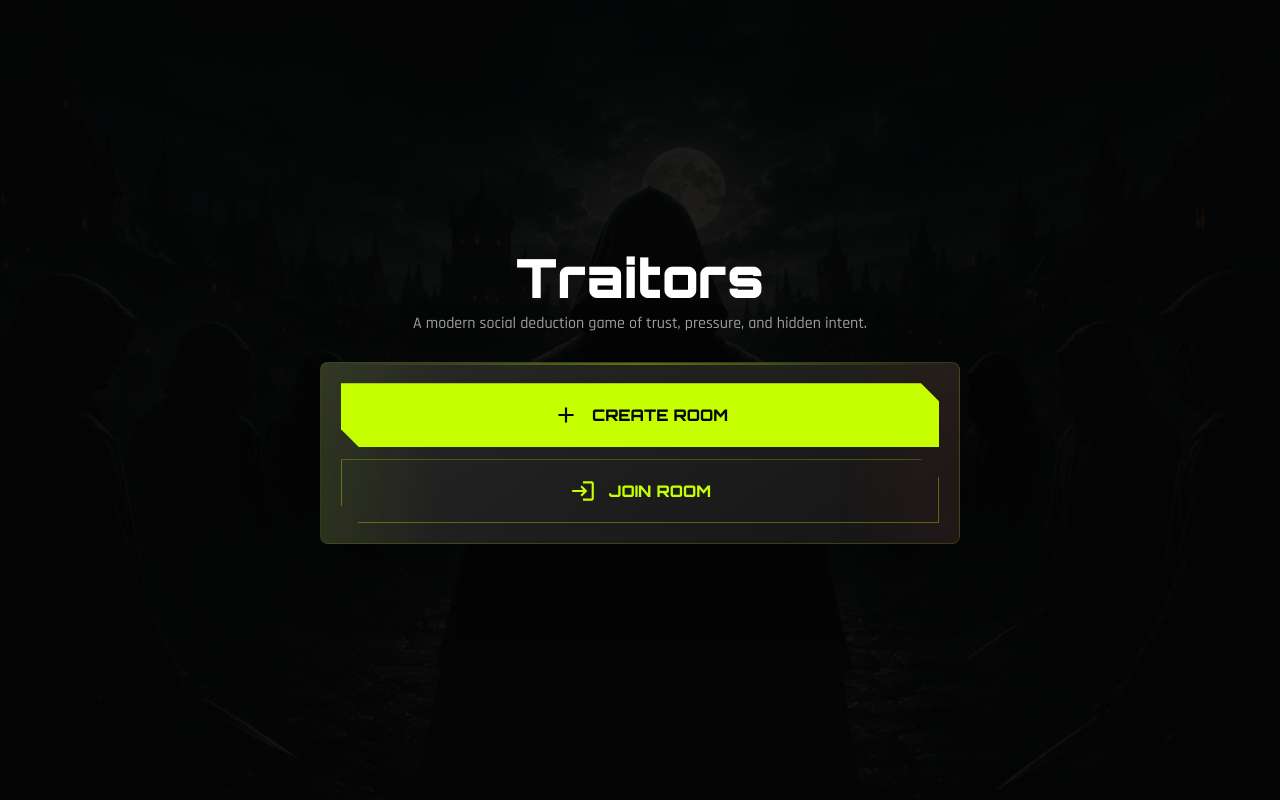
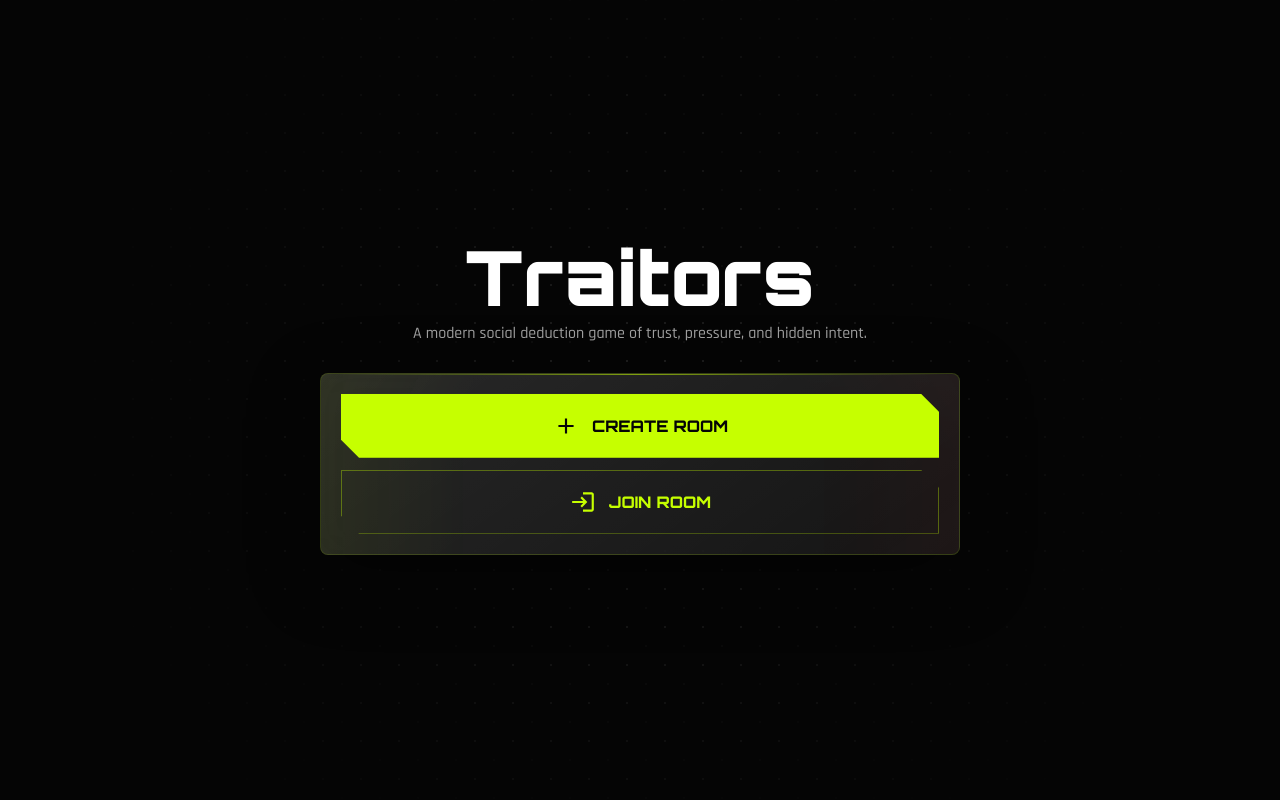
Before and after one commit to bsanket16/traitors, a React (Vite) app: page / in a window 1280 px wide. Built offline with nearby package versions, Linux system fonts and the light colour scheme; no server answers.

Commit message:
a few changes

```diff
--- a/src/pages/HomePage.tsx
+++ b/src/pages/HomePage.tsx
@@ -1,8 +1,7 @@
 import { Add, Login } from '@mui/icons-material';
-import { Box, Button, Paper, Stack, Typography } from '@mui/material';
+import { Button, Paper, Stack, Typography } from '@mui/material';
 import { useNavigate } from 'react-router-dom';
 import { Page } from '../components/Page';
-import logoImage from '../images/logo.png';
 
 export function HomePage() {
   const navigate = useNavigate();
@@ -10,8 +9,7 @@ export function HomePage() {
     <Page>
       <Stack className="center-stack home-hero">
         <Stack textAlign="center" gap={1.2} className="home-title">
-          {/* <Box component="img" src={logoImage} alt="Traitors" sx={{ maxWidth: 280, height: 'auto', marginBottom: 1 }} /> */}
-          <Typography variant="h1" fontSize={{ xs: 36, sm: 54 }}>Traitors</Typography>
+          <Typography variant="h1" fontSize={{ xs: 54, sm: 76 }}>Traitors</Typography>
           <Typography color="text.secondary">A modern social deduction game of trust, pressure, and hidden intent.</Typography>
         </Stack>
         <Paper elevation={0} className="game-card home-action-panel" sx={{ p: { xs: 2, sm: 2.5 } }}>
--- a/src/styles.css
+++ b/src/styles.css
@@ -34,25 +34,16 @@ input {
   position: fixed;
   inset: 0;
   z-index: -4;
-  background-image: url('/src/images/bg.png');
-  background-size: cover;
-  background-position: center;
-  background-attachment: fixed;
-  opacity: 0.1;
+  background-image:
+    radial-gradient(circle, rgba(255,255,255,0.105) 0 1px, transparent 1.45px),
+    radial-gradient(circle, rgba(255,255,255,0.045) 0 1px, transparent 1.5px);
+  background-position: 0 0, 19px 19px;
+  background-size: 38px 38px;
+  mask-image: radial-gradient(circle at center, black, transparent 78%);
 }
 
 .app-stage::after {
-  content: '';
-  position: fixed;
-  inset: 0;
-  z-index: -3;
-  background-image:
-    radial-gradient(circle, rgba(0,0,0,0.55) 0 1px, transparent 1.45px),
-    radial-gradient(circle, rgba(0,0,0,0.35) 0 1px, transparent 1.5px);
-  background-position: 0 0, 19px 19px;
-  background-size: 38px 38px;
-  pointer-events: none;
-  mask-image: radial-gradient(circle at center, rgba(0,0,0,0.8), rgba(0,0,0,0) 80%);
+  content: none;
 }
 
 .page-shell {
@@ -127,24 +118,22 @@ input {
 .cinematic-panel {
   width: min(100%, 620px);
   margin-inline: auto;
-  padding: 28px 20px;
-  border: 1px solid rgba(198, 255, 0, 0.2);
+  padding: 22px 18px;
+  border: 1px solid rgba(198, 255, 0, 0.18);
   background:
-    linear-gradient(145deg, rgba(18,18,18,0.95), rgba(7,7,7,0.94)),
-    radial-gradient(circle at 50% 0%, rgba(198,255,0,0.1), transparent 52%);
-  box-shadow: inset 0 0 0 1px rgba(198,255,0,0.1), 0 20px 60px rgba(0,0,0,0.45);
+    linear-gradient(145deg, rgba(18,18,18,0.94), rgba(7,7,7,0.92)),
+    radial-gradient(circle at 50% 0%, rgba(198,255,0,0.08), transparent 48%);
+  box-shadow: inset 0 0 0 1px rgba(255,255,255,0.035), 0 18px 54px rgba(0,0,0,0.38);
   overflow: hidden;
   position: relative;
-  border-radius: 12px;
 }
 
 .cinematic-panel::before {
   content: '';
   position: absolute;
-  inset: 1px;
+  inset: 8px;
   pointer-events: none;
-  border: 1px solid rgba(198,255,0,0.06);
-  border-radius: 11px;
+  border: 1px solid rgba(255,255,255,0.05);
 }
 
 .cinematic-copy {
@@ -156,9 +145,8 @@ input {
 .cinematic-copy h3 {
   max-width: 100%;
   overflow-wrap: anywhere;
-  line-height: 1.1;
-  text-shadow: 0 0 32px rgba(198, 255, 0, 0.28), 0 0 20px rgba(198, 255, 0, 0.14);
-  letter-spacing: 0.02em;
+  line-height: 1.05;
+  text-shadow: 0 0 28px rgba(198, 255, 0, 0.16);
 }
 
 .typewriter-text {
@@ -190,7 +178,6 @@ input {
 .game-card {
   position: relative;
   overflow: hidden;
-  transition: all 200ms ease;
 }
 
 .game-card > * {
@@ -204,9 +191,9 @@ input {
   inset: 0;
   pointer-events: none;
   background:
-    linear-gradient(90deg, rgba(198,255,0,0.4), transparent 20%, transparent 80%, rgba(255,59,59,0.28)),
-    linear-gradient(180deg, rgba(198,255,0,0.1), transparent 50%);
-  opacity: 0.18;
+    linear-gradient(90deg, rgba(198,255,0,0.34), transparent 24%, transparent 76%, rgba(255,59,59,0.22)),
+    linear-gradient(180deg, rgba(255,255,255,0.08), transparent 42%);
+  opacity: 0.16;
 }
 
 .game-card::after {
@@ -215,9 +202,9 @@ input {
   left: 14px;
   right: 14px;
   top: 0;
-  height: 2px;
-  background: linear-gradient(90deg, transparent, rgba(198,255,0,0.6), transparent);
-  opacity: 0.6;
+  height: 1px;
+  background: linear-gradient(90deg, transparent, rgba(198,255,0,0.74), transparent);
+  opacity: 0.78;
 }
 
 .compact-status {
```
